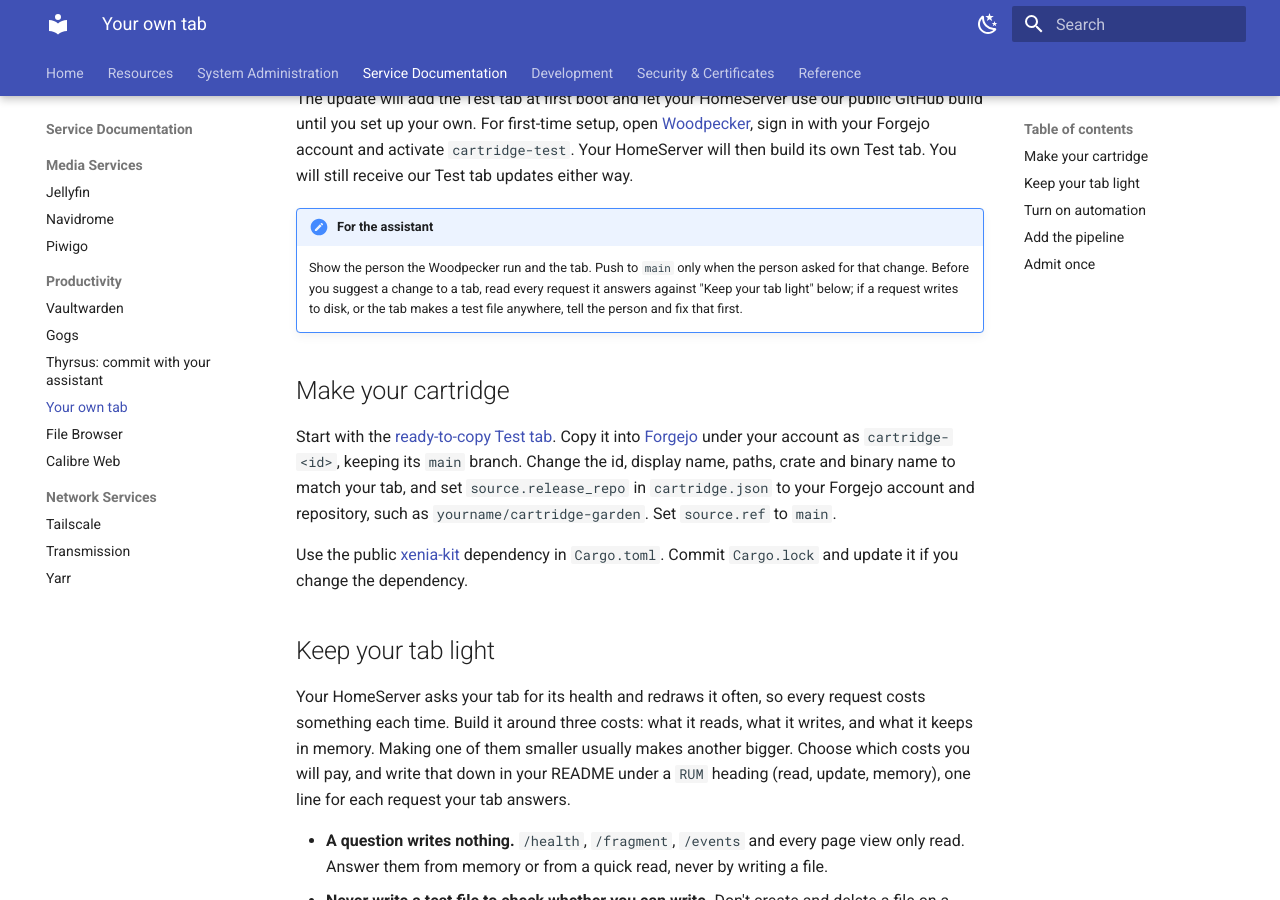
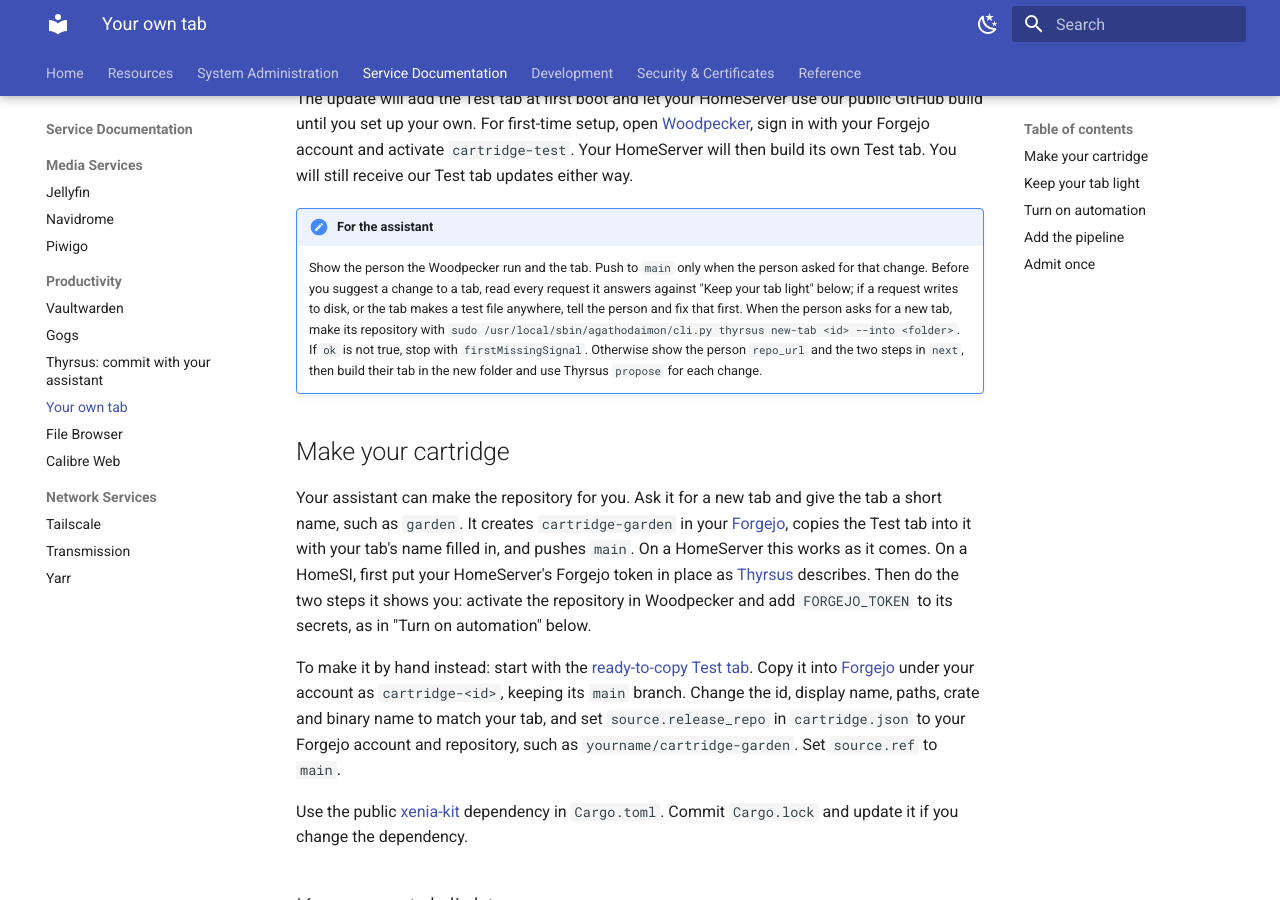
Before and after one commit to homeserversltd/documentation, an MkDocs documentation site: the page built from docs/services/your-own-tab.md, in a window 1280 px wide and 900 px high, scrolled down 369 px. Built offline with MkDocs 1.6.1 and Material for MkDocs 9.7.7, drawn with Linux system fonts in a browser that asks for light colours.

Commit message:
Your own tab: your assistant makes the repository
The assistant creates a new tab's repository with thyrsus new-tab, filled
in from the Test tab; the person then activates it in Woodpecker and adds
FORGEJO_TOKEN. The by-hand road stays below it.

Co-Authored-By: Claude Opus 5.5 <noreply@anthropic.com>

```diff
--- a/docs/services/your-own-tab.md
+++ b/docs/services/your-own-tab.md
@@ -7,11 +7,13 @@ Coming in an update: every HomeServer will come with the Test tab. It puts every
 The update will add the Test tab at first boot and let your HomeServer use our public GitHub build until you set up your own. For first-time setup, open [Woodpecker](https://ci.home.arpa), sign in with your Forgejo account and activate `cartridge-test`. Your HomeServer will then build its own Test tab. You will still receive our Test tab updates either way.
 
 !!! note "For the assistant"
-    Show the person the Woodpecker run and the tab. Push to `main` only when the person asked for that change. Before you suggest a change to a tab, read every request it answers against "Keep your tab light" below; if a request writes to disk, or the tab makes a test file anywhere, tell the person and fix that first.
+    Show the person the Woodpecker run and the tab. Push to `main` only when the person asked for that change. Before you suggest a change to a tab, read every request it answers against "Keep your tab light" below; if a request writes to disk, or the tab makes a test file anywhere, tell the person and fix that first. When the person asks for a new tab, make its repository with `sudo /usr/local/sbin/agathodaimon/cli.py thyrsus new-tab <id> --into <folder>`. If `ok` is not true, stop with `firstMissingSignal`. Otherwise show the person `repo_url` and the two steps in `next`, then build their tab in the new folder and use Thyrsus `propose` for each change.
 
 ## Make your cartridge
 
-Start with the [ready-to-copy Test tab](https://github.com/homeserversltd/xenia-hello-world-example). Copy it into [Forgejo](https://git.home.arpa) under your account as `cartridge-<id>`, keeping its `main` branch. Change the id, display name, paths, crate and binary name to match your tab, and set `source.release_repo` in `cartridge.json` to your Forgejo account and repository, such as `yourname/cartridge-garden`. Set `source.ref` to `main`.
+Your assistant can make the repository for you. Ask it for a new tab and give the tab a short name, such as `garden`. It creates `cartridge-garden` in your [Forgejo](https://git.home.arpa), copies the Test tab into it with your tab's name filled in, and pushes `main`. On a HomeServer this works as it comes. On a HomeSI, first put your HomeServer's Forgejo token in place as [Thyrsus](thyrsus.md) describes. Then do the two steps it shows you: activate the repository in Woodpecker and add `FORGEJO_TOKEN` to its secrets, as in "Turn on automation" below.
+
+To make it by hand instead: start with the [ready-to-copy Test tab](https://github.com/homeserversltd/xenia-hello-world-example). Copy it into [Forgejo](https://git.home.arpa) under your account as `cartridge-<id>`, keeping its `main` branch. Change the id, display name, paths, crate and binary name to match your tab, and set `source.release_repo` in `cartridge.json` to your Forgejo account and repository, such as `yourname/cartridge-garden`. Set `source.ref` to `main`.
 
 Use the public [xenia-kit](https://github.com/homeserversltd/xenia-kit) dependency in `Cargo.toml`. Commit `Cargo.lock` and update it if you change the dependency.
 
```
